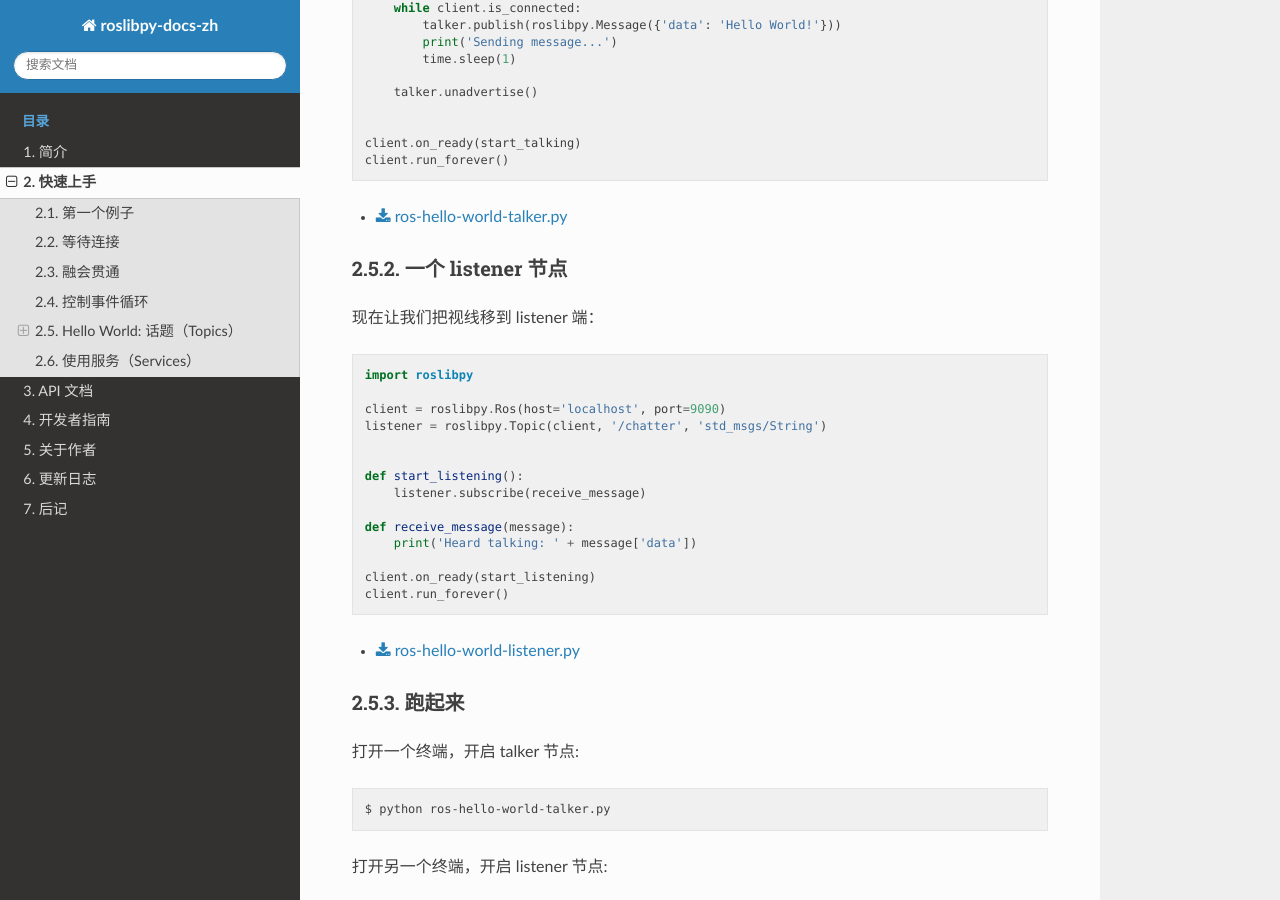
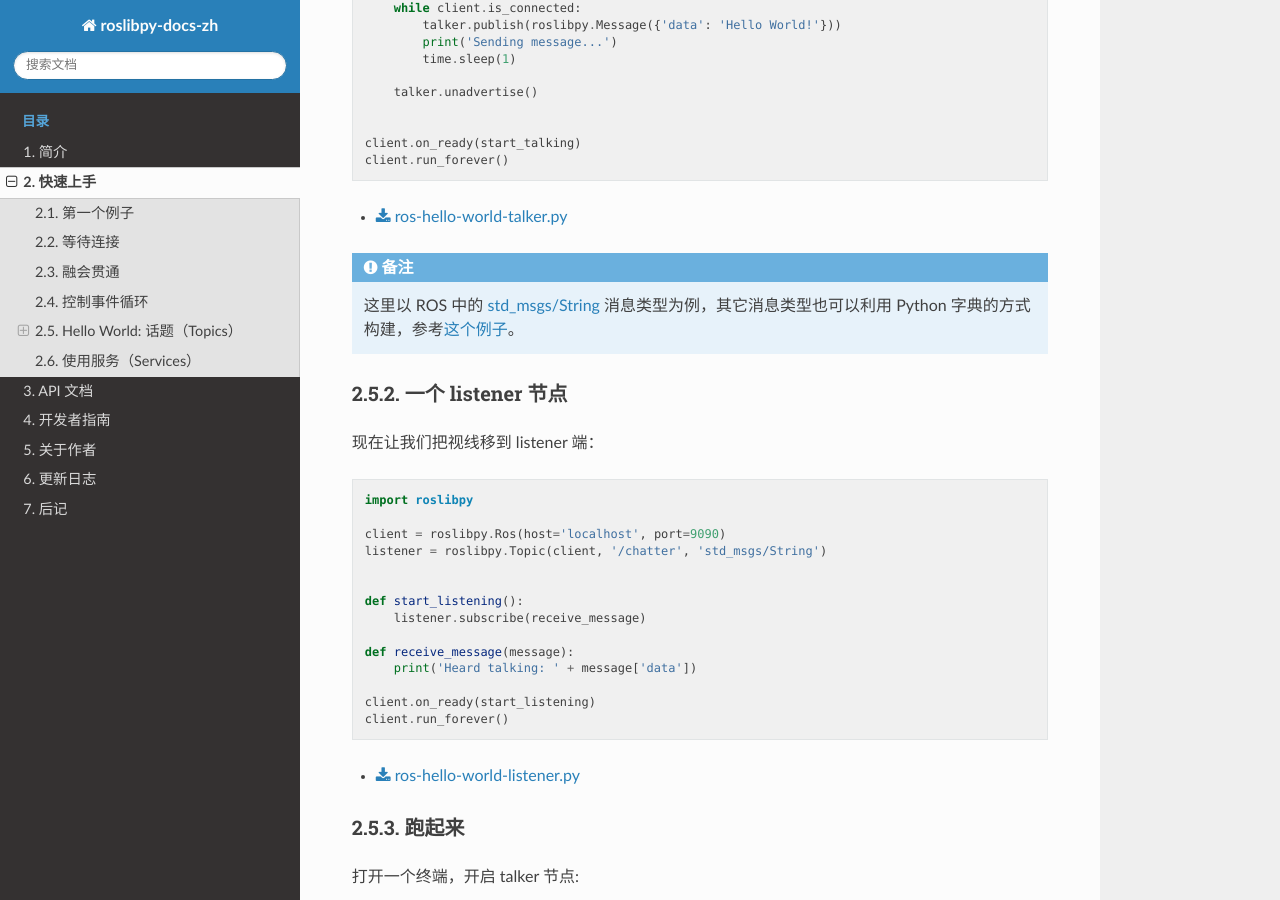
Before and after one commit to XinArkh/roslibpy-docs-zh, a Sphinx documentation site: the page built from docs/examples.rst, in a window 1280 px wide and 900 px high, scrolled down 3262 px. Built offline with Sphinx 7.4.7 and the Read the Docs theme 2.0.0, drawn with Linux system fonts in a browser that asks for light colours.

Commit message:
update custom message hint

```diff
--- a/docs/examples.rst
+++ b/docs/examples.rst
@@ -12,7 +12,8 @@
 
 .. note::
 
-    ``port``\ 参数必须设定为\ ``9090``\ ，因为\ ``rosbridge``\ 的默认端口号是\ ``9090``\ 。如果想改变端口号，可参考\ `这里 <https://github.com/gramaziokohler/roslibpy/issues/21#issuecomment-481685223>`_\ 。
+    ``port``\ 参数必须设定为\ ``9090``\ ，因为\ ``rosbridge``\ 的默认端口号是\ ``9090``\ 。如果想改变端口号，\
+    可参考\ `这里 <https://github.com/gramaziokohler/roslibpy/issues/21#issuecomment-481685223>`_\ 。
 
 
 第一个例子
@@ -95,7 +96,8 @@
 Hello World: 话题（Topics）
 ---------------------------
 
-ROS 中的\ ``Hello World``\ 例子是开启两个节点，并利用话题的订阅/发布来建立通讯。这两个节点（一个 talker 和一个 listener）非常简单，但是透过它们可以便于理解在 ROS 框架下的分布式系统中，两个进程之间的通信是如何工作的。
+ROS 中的\ ``Hello World``\ 例子是开启两个节点，并利用话题的订阅/发布来建立通讯。这两个节点（一个 talker 和一个 listener）非常简单，\
+但是透过它们可以便于理解在 ROS 框架下的分布式系统中，两个进程之间的通信是如何工作的。
 
 接下来，我们用 **roslibpy** 来建立一个简单的话题通讯。
 
@@ -110,6 +112,11 @@ ROS 中的\ ``Hello World``\ 例子是开启两个节点，并利用话题的订
     :language: python
 
 * :download:`ros-hello-world-talker.py <files/ros-hello-world-talker.py>`
+
+.. note::
+
+    这里以 ROS 中的 `std_msgs/String <http://docs.ros.org/api/std_msgs/html/msg/String.html>`_ 消息类型为例，其它消息类型\
+    也可以利用 Python 字典的方式构建，参考\ `这个例子 <https://github.com/gramaziokohler/roslibpy/issues/11#issuecomment-428178646>`_\ 。
 
 
 一个 listener 节点
```
Also changed, not shown: 1 other file.
